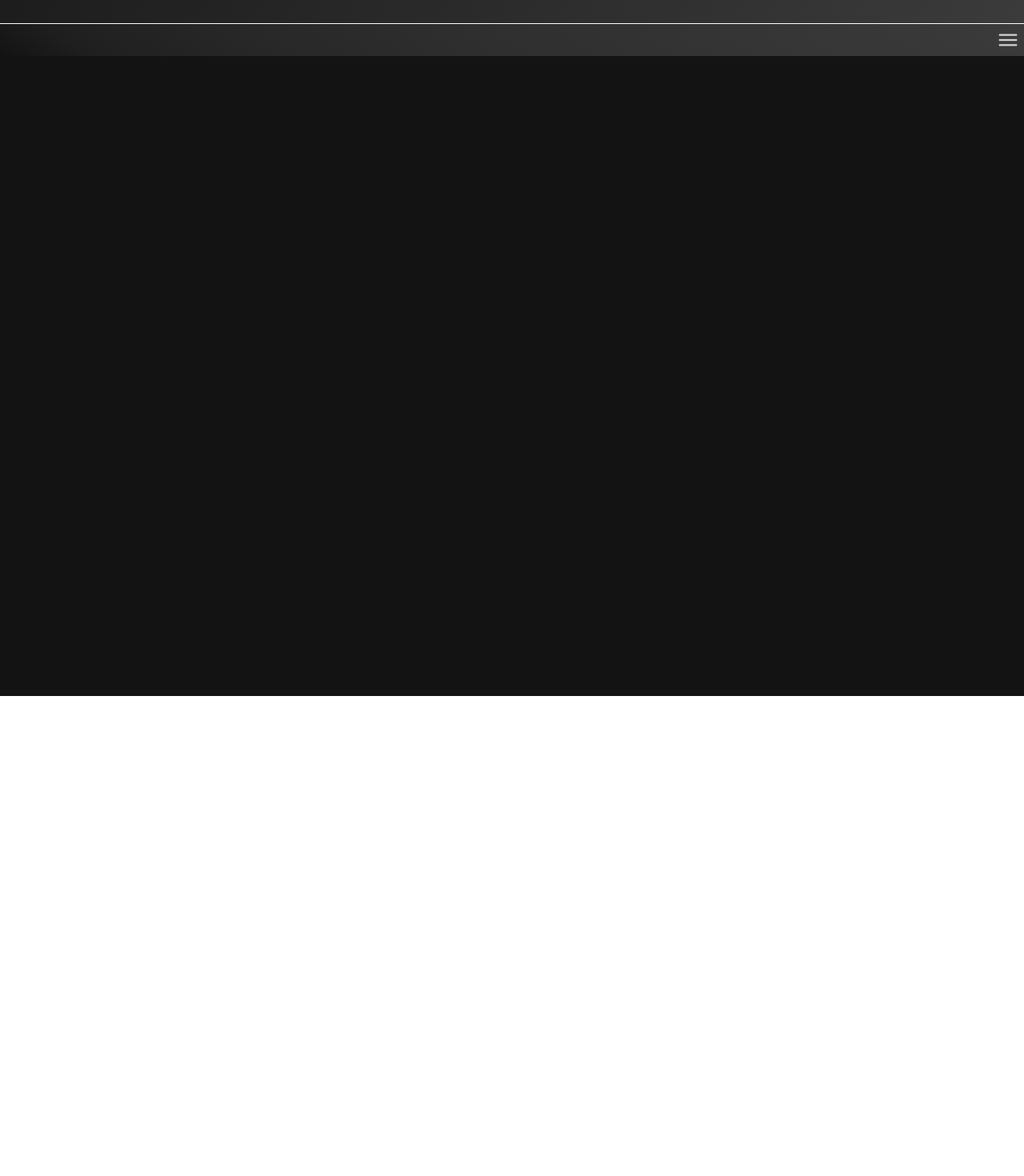
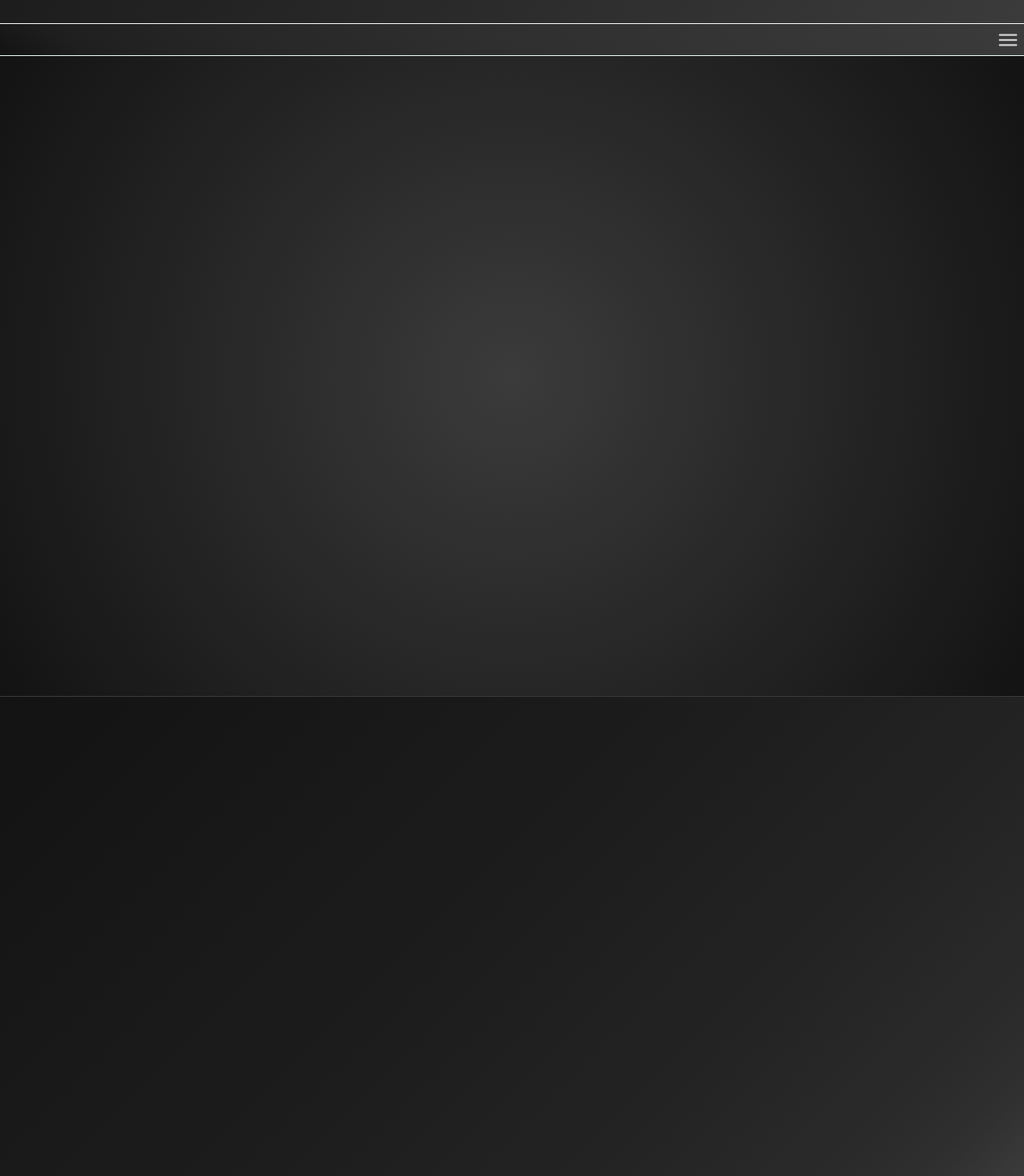
Before and after one commit to Fernando404m/portfolio-web-dev-atual, a React (Vite) app in the folder portfolio/: page / in a window 1280 px wide. Shown: the part 730-2200 px from the top of the page at 80% size. Before the commit the page ends 1600 px from the top, so only its background shows below. Built offline with nearby package versions, Linux system fonts and the light colour scheme.

Commit message:
iniciando com habilidades

```diff
--- a/portfolio/src/main/habilidades/habilidades.css
+++ b/portfolio/src/main/habilidades/habilidades.css
@@ -0,0 +1,5 @@
+#habilidades {
+    border-top: 1px solid var(--cor-primaria-clara);
+    height: 600px;
+    background-image:linear-gradient(315deg, var(--cor-primaria-clara), 20%, var(--cor-primaria));
+}
--- a/portfolio/src/main/habilidades/habilidades.jsx
+++ b/portfolio/src/main/habilidades/habilidades.jsx
@@ -2,7 +2,9 @@ import "./habilidades.css"
 
 function Habilidades() {
     return(
-        <div id="habilidades"></div>
+        <div id="habilidades">
+            <div></div>
+        </div>
     )
 }
 
--- a/portfolio/src/main/main.jsx
+++ b/portfolio/src/main/main.jsx
@@ -5,6 +5,7 @@ function Main() {
     return(
         <main>
             <Sobremim />
+            <Habilidades />
         </main>
     )
 }
--- a/portfolio/src/main/sobremim/sobremim.css
+++ b/portfolio/src/main/sobremim/sobremim.css
@@ -2,7 +2,7 @@
     position: relative;
     padding: 20px 0;
     height: 800px;
-    background-color: var(--cor-primaria);
+    background-image: radial-gradient(circle, var(--cor-primaria-clara), var(--cor-primaria));
 }
 #sobremim {
     display: none;
--- a/portfolio/src/nav/nav.css
+++ b/portfolio/src/nav/nav.css
@@ -4,6 +4,7 @@
     position: sticky;
     top: 0px;
     z-index: 999;
+    border-bottom: 1px solid azure;
 }
 .material-symbols-outlined {
     font-size: 30px;
```
